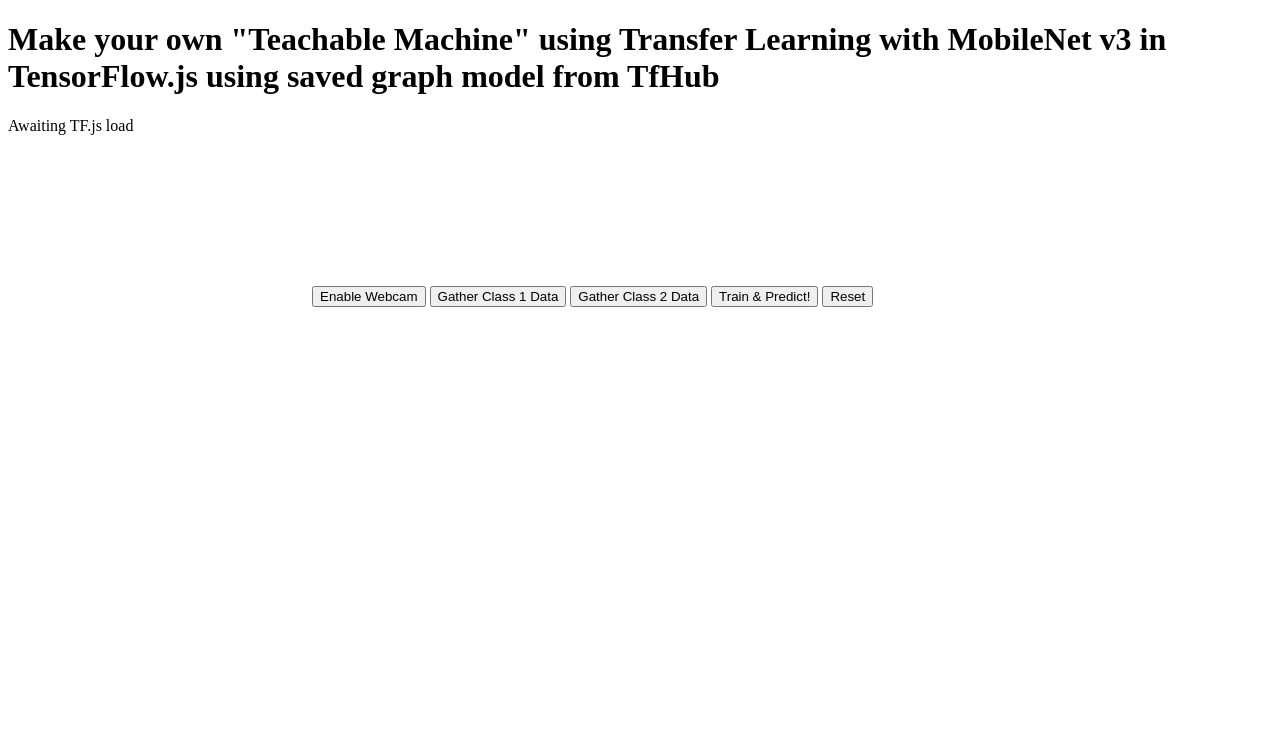
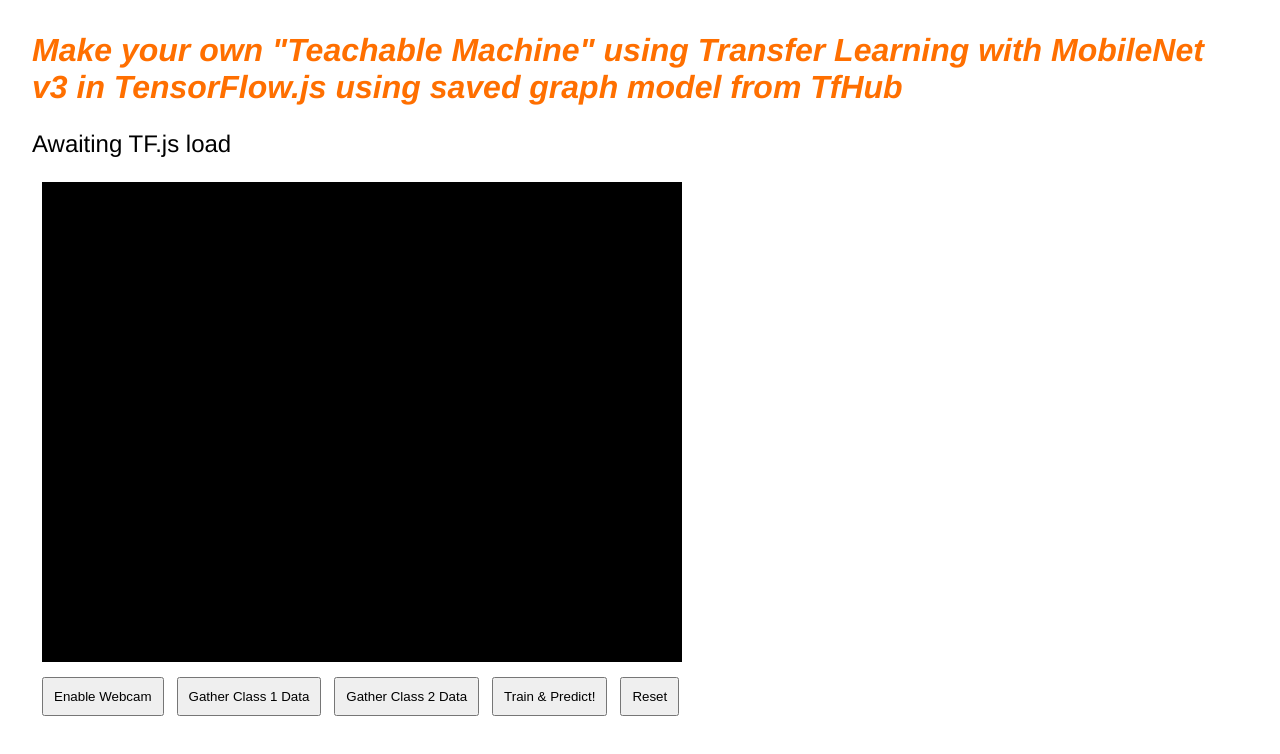
Before and after one commit to PatrickAngrezani/feat-teachable-machine-tutorial, a website: page src/index.html in a window 1280 px wide. Drawn offline with Linux system fonts and the light colour scheme.

Commit message:
configure node and css

```diff
--- a/package.json
+++ b/package.json
@@ -15,5 +15,8 @@
   "bugs": {
     "url": "https://github.com/PatrickAngrezani/teachable-machine-tutorial/issues"
   },
-  "homepage": "https://github.com/PatrickAngrezani/teachable-machine-tutorial#readme"
+  "homepage": "https://github.com/PatrickAngrezani/teachable-machine-tutorial#readme",
+  "dependencies": {
+    "node": "^18.20.2"
+  }
 }
--- a/index.html
+++ b/src/index.html
@@ -5,7 +5,7 @@
     <meta http-equiv="X-UA-Compatible" content="IE=edge" />
     <meta name="viewport" content="width=device-width, initial-scale=1.0" />
     <title>Transfer Learning - TensorFlow.js</title>
-    <link rel="stylesheet" href="/styles.css" />
+    <link rel="stylesheet" href="styles.css" />
   </head>
   <body>
     <h1>
--- /dev/null
+++ b/src/styles.css
@@ -0,0 +1,32 @@
+body {
+  font-family: helvetica, arial, sans-serif;
+  margin: 2em;
+}
+
+h1 {
+  font-style: italic;
+  color: #ff6f00;
+}
+
+video {
+  clear: both;
+  display: block;
+  margin: 10px;
+  background: #000000;
+  width: 640px;
+  height: 480px;
+}
+
+button {
+  padding: 10px;
+  float: left;
+  margin: 5px 3px 5px 10px;
+}
+
+.removed {
+  display: none;
+}
+
+#status {
+  font-size: 150%;
+}
```
Also changed, not shown: 1 other file.
